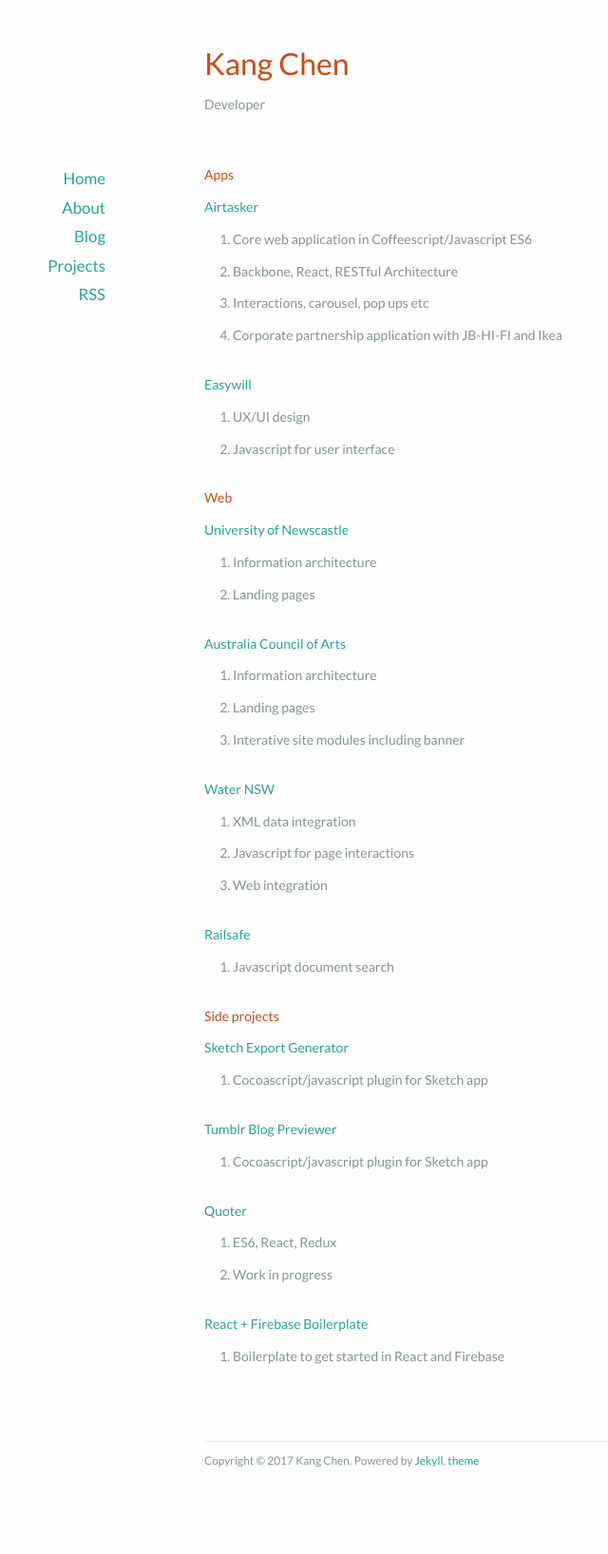
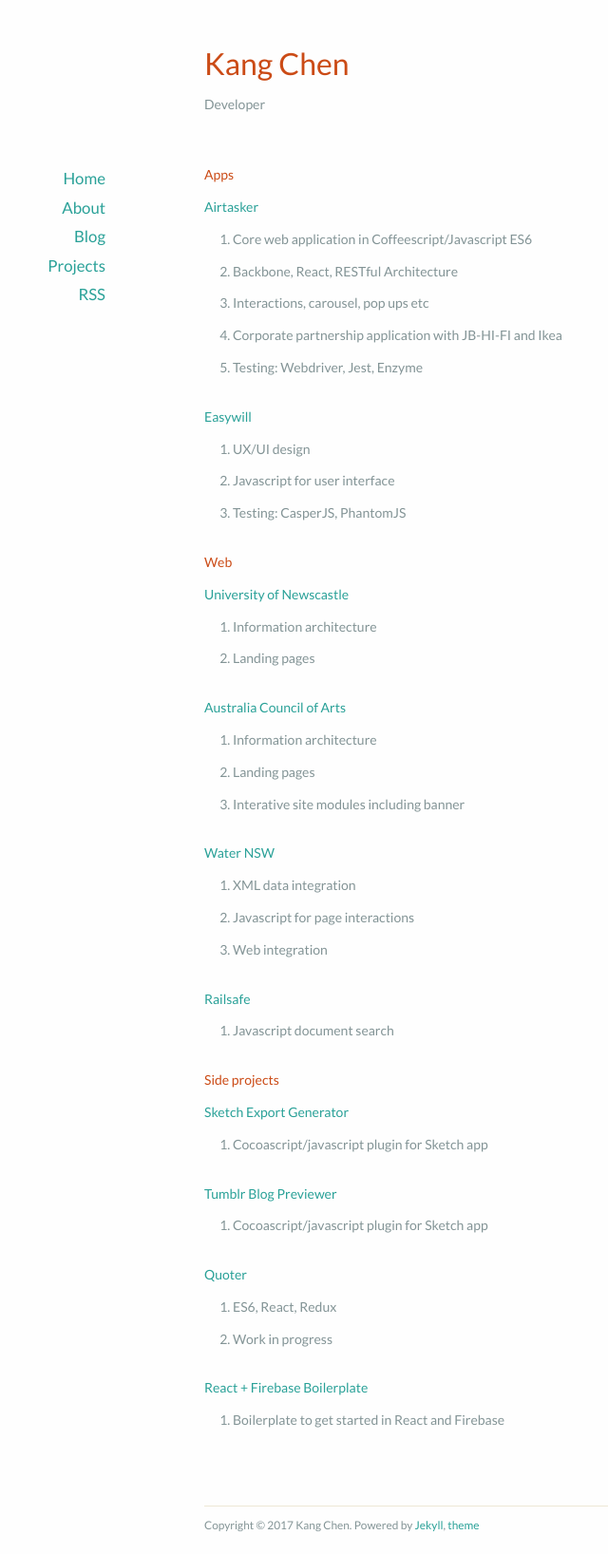
Before and after one commit to kang-chen/kang-chen.github.io, a Jekyll site: the page built from index.html, in a window 1280 px wide. Shown: the whole page at 95% size, without its empty margins (125-765 px from the left). Built offline with Jekyll 4.4.1, drawn with Linux system fonts in a browser that asks for light colours; nearby versions of some CDN libraries; the list of posts is cut into pages by our own code; before the commit the page ends 1569 px from its top, so only the background shows below that.

Commit message:
tested added

```diff
--- a/index.html
+++ b/index.html
@@ -13,6 +13,7 @@
         <li>Backbone, React, RESTful Architecture</li>
         <li>Interactions, carousel, pop ups etc</li>
         <li>Corporate partnership application with JB-HI-FI and Ikea</li>
+        <li>Testing: Webdriver, Jest, Enzyme</li>
       </ul>
     </div>
     <div>
@@ -20,6 +21,7 @@
       <ul>
         <li>UX/UI design</li>
         <li>Javascript for user interface</li>
+        <li>Testing: CasperJS, PhantomJS</li>
       </ul>
     </div>
   </div>
```
